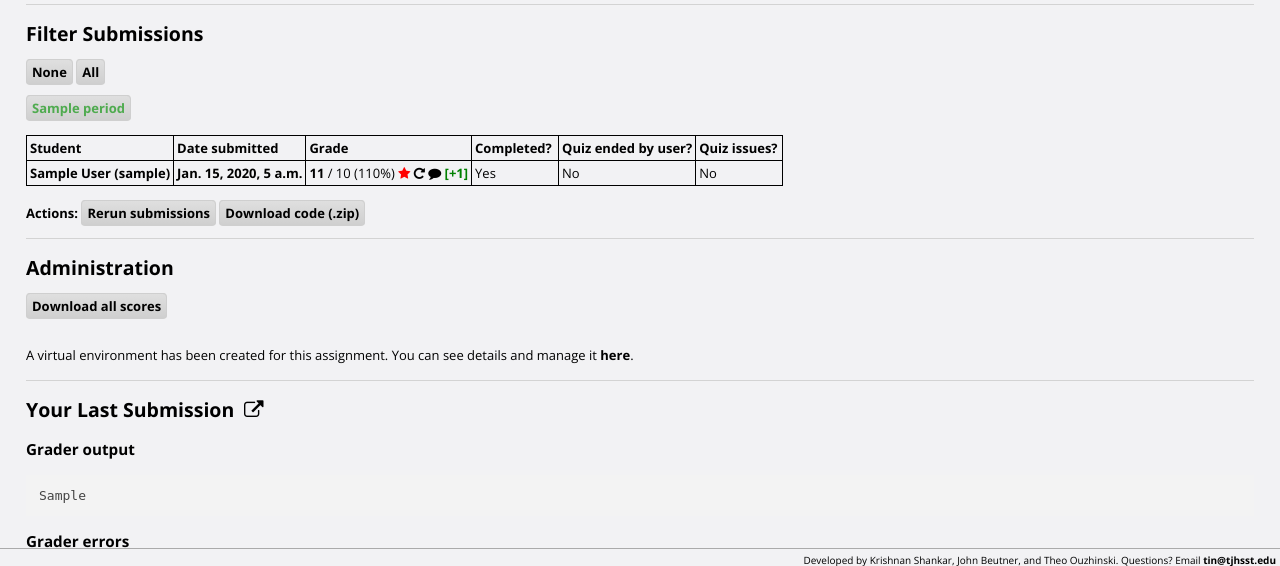
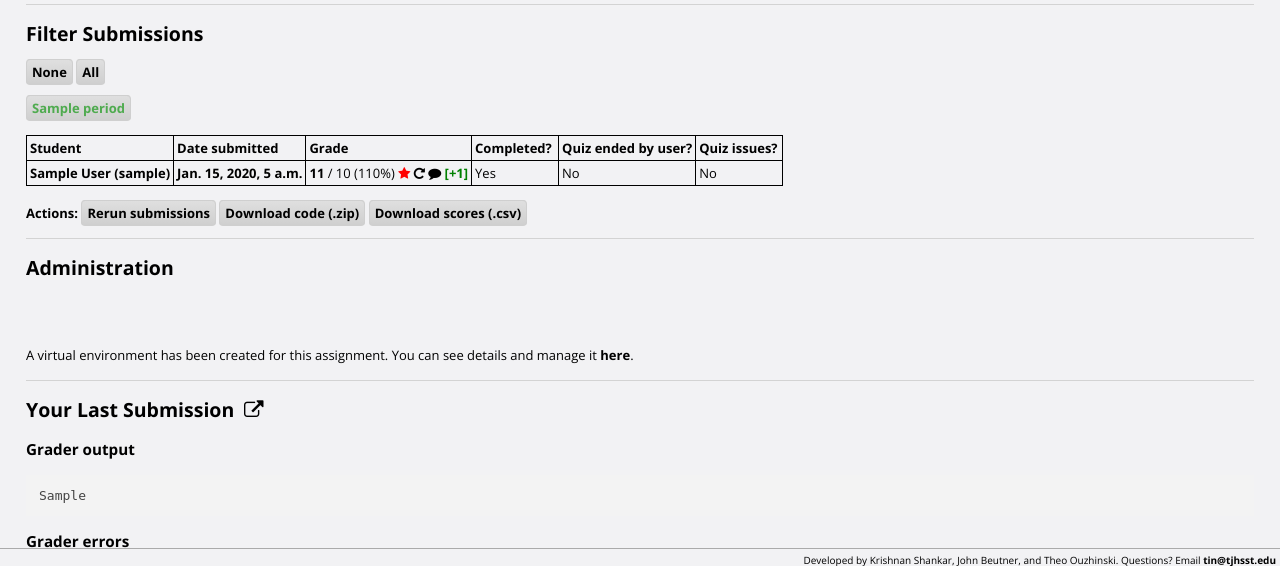
Before and after one commit to tjcsl/tin, a Django app: page /assignments/1 in a window 1280 px wide. Shown: the part 229-795 px from the top of the page. Run offline with Django 3.2, Linux system fonts and the light colour scheme; a user stored in the database is signed in; tables that the repository leaves empty hold one stand-in row (values such as "Sample post"); parts of the project's set-up code (start-up, migrations or seed data) failed here and were passed over; some libraries are stand-ins or nearby versions.

Commit message:
Implement filtered scores download

```diff
--- a/tin/apps/assignments/views.py
+++ b/tin/apps/assignments/views.py
@@ -785,23 +785,35 @@ def scores_csv_view(request, assignment_id):
     assignment = get_object_or_404(
         Assignment.objects.filter_editable(request.user), id=assignment_id
     )
+    course = assignment.course
+    period = request.GET.get("period", "")
+
+    if period == "all":
+        students = course.students.all()
+        name = "assignment_{}_all_scores.csv".format(assignment.id)
+    elif course.period_set.exists():
+        period_obj = get_object_or_404(Period.objects.filter(course=course), id=int(period))
+        students = period_obj.students.all()
+        name = "assignment_{}_period_{}_scores.csv".format(
+            assignment.id, period_obj.name.replace(" ", "_")
+        )
+    else:
+        raise http.Http404
 
     response = http.HttpResponse(content_type="text/csv")
-    response["Content-Disposition"] = 'attachment; filename="scores.csv"'
+    response["Content-Disposition"] = "attachment; filename={}".format(name)
 
     writer = csv.writer(response)
     writer.writerow(["Name", "Username", "Period", "Raw Score", "Final Score", "Formatted Grade"])
 
-    for student in assignment.course.students.all().order_by("periods", "last_name"):
-        row = []
-        row.append(student.full_name)
-        row.append(student.username)
+    for student in students.order_by("periods", "last_name"):
+        row = [student.full_name, student.username]
         periods = ", ".join([p.name for p in student.periods.filter(course=assignment.course)])
         row.append(periods)
 
         submissions = Submission.objects.filter(student=student, assignment=assignment)
+        latest_submission = submissions.latest() if submissions else None
         publishes = PublishedSubmission.objects.filter(student=student, assignment=assignment)
-        latest_submission = submissions.latest() if submissions else None
         published_submission = publishes.latest().submission if publishes else latest_submission
         if published_submission is not None:
             if published_submission.points_received:
--- a/tin/templates/assignments/show.html
+++ b/tin/templates/assignments/show.html
@@ -184,10 +184,10 @@
       <span><b>Actions:</b></span>
       <a class="left tin-btn" href="{% url 'assignments:rerun' assignment.id %}?period={% if active_period == "all" %}all{% else %}{{ active_period.id }}{% endif %}">Rerun submissions</a>
       <a class="left tin-btn" href="{% url 'assignments:download_submissions' assignment.id %}?period={% if active_period == "all" %}all{% else %}{{ active_period.id }}{% endif %}" target="_blank">Download code (.zip)</a>
+      <a class="left tin-btn" href="{% url 'assignments:scores_csv' assignment.id %}?period={% if active_period == "all" %}all{% else %}{{ active_period.id }}{% endif %}" target="_blank">Download scores (.csv)</a>
     {% endif %}
 
     <h2 style="border-top:1px solid lightgray;padding-top:15px;">Administration</h2>
-    <a class="left tin-btn" href="{% url 'assignments:scores_csv' assignment.id %}">Download all scores</a>
     {% if log_file_exists %}
       <a class="left tin-btn" href="{% url 'assignments:download_log' assignment.id %}">Download log</a>
     {% endif %}
```
